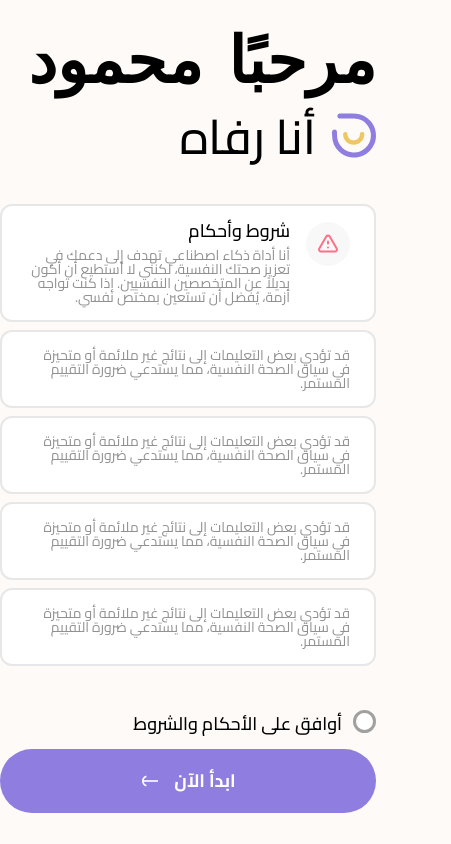
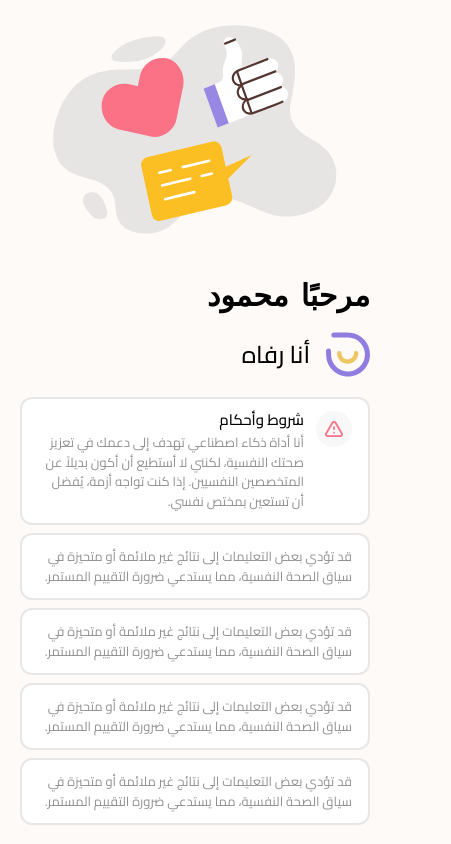
Before and after one commit to kirillchertok/Ai-website, a Next.js app: page / in a window 390 px wide. Shown: the top 844 px of the page, 451 px wide, since content can reach past the window. Built offline with nearby package versions, Linux system fonts and the light colour scheme.

Commit message:
feat(UI):implement responsive design and animatios across components

```diff
--- a/app/(onboarding)/page.tsx
+++ b/app/(onboarding)/page.tsx
@@ -1,5 +1,7 @@
 import InfoCard from '@/components/onboarding/info-card';
+import TermsAgreement from '@/components/onboarding/terms-agreement';
 import Button from '@/components/UI/button';
+import Container from '@/components/UI/Container';
 import TitleOne from '@/components/UI/TitleOne';
 import TitleTwo from '@/components/UI/TitleTwo';
 import Image from 'next/image';
@@ -8,16 +10,9 @@ import React from 'react';
 
 const OnboardingPage = () => {
   return (
-    <section className="flex flex-row-reverse justify-center items-center">
-      <div className="flex-1 flex items-center justify-end">
-        <Image
-          src="/images/onboarding.svg"
-          width={656}
-          height={410}
-          alt="logo"
-        />
-      </div>
-      <div className="flex-1 flex flex-col gap-11">
+    <Container className="h-full">
+      <section className="grid md:grid-cols-2 gap-8 xs:gap-10 sm:gap-11 xl:gap-0 justify-center items-center">
+        <div className="flex-1 flex flex-col gap-8 xs:gap-10 sm:gap-11 2xl:gap-11 md:order-1 order-2">
           <div>
             <TitleOne>مرحبًا محمود</TitleOne>
             <div className="flex items-center gap-4 mt-4">
@@ -30,30 +25,38 @@ const OnboardingPage = () => {
               title="شروط وأحكام"
               description="أنا أداة ذكاء اصطناعي تهدف إلى دعمك في تعزيز صحتك النفسية، لكنني لا أستطيع أن أكون بديلاً عن المتخصصين النفسيين. إذا كنت تواجه أزمة، يُفضل أن تستعين بمختص نفسي."
               icon="/images/exclamation.svg"
+              animationDelay="0ms"
             />
-          <InfoCard description="قد تؤدي بعض التعليمات إلى نتائج غير ملائمة أو متحيزة في سياق الصحة النفسية، مما يستدعي ضرورة التقييم المستمر." />
-          <InfoCard description="قد تؤدي بعض التعليمات إلى نتائج غير ملائمة أو متحيزة في سياق الصحة النفسية، مما يستدعي ضرورة التقييم المستمر." />
-          <InfoCard description="قد تؤدي بعض التعليمات إلى نتائج غير ملائمة أو متحيزة في سياق الصحة النفسية، مما يستدعي ضرورة التقييم المستمر." />
-          <InfoCard description="قد تؤدي بعض التعليمات إلى نتائج غير ملائمة أو متحيزة في سياق الصحة النفسية، مما يستدعي ضرورة التقييم المستمر." />
+            <InfoCard
+              description="قد تؤدي بعض التعليمات إلى نتائج غير ملائمة أو متحيزة في سياق الصحة النفسية، مما يستدعي ضرورة التقييم المستمر."
+              animationDelay="200ms"
+            />
+            <InfoCard
+              description="قد تؤدي بعض التعليمات إلى نتائج غير ملائمة أو متحيزة في سياق الصحة النفسية، مما يستدعي ضرورة التقييم المستمر."
+              animationDelay="400ms"
+            />
+            <InfoCard
+              description="قد تؤدي بعض التعليمات إلى نتائج غير ملائمة أو متحيزة في سياق الصحة النفسية، مما يستدعي ضرورة التقييم المستمر."
+              animationDelay="600ms"
+            />
+            <InfoCard
+              description="قد تؤدي بعض التعليمات إلى نتائج غير ملائمة أو متحيزة في سياق الصحة النفسية، مما يستدعي ضرورة التقييم المستمر."
+              animationDelay="800ms"
+            />
           </div>
-        <div className="">
-          <label className="container">
-            أوافق على الأحكام والشروط
-            <input type="checkbox" />
-            <span className="checkmark"></span>
-          </label>
-          <Link href={`/subscription-page`}>
-            <Button
-              bgColor="bg-[#907DE0]"
-              className="w-[23.5rem] h-[4rem] py-3.5 px-8 text-lg leading-[100%] font-extrabold"
-              icon={'/images/arrow_right.svg'}
-              content="ابدأ الآن"
-              type="button"
+          <TermsAgreement />
+        </div>
+        <div className="flex-1 flex items-center justify-end md:order-2 order-1 animate-slideInFromRight">
+          <Image
+            src="/images/onboarding.svg"
+            width={656}
+            height={410}
+            alt="logo"
+            className="w-full h-full object-contain"
           />
-          </Link>
-        </div>
         </div>
       </section>
+    </Container>
   );
 };
 
--- a/app/globals.css
+++ b/app/globals.css
@@ -18,26 +18,89 @@
   --color-background: var(--background);
   --color-foreground: var(--foreground);
   --font-sans: var(--font-cairo-sans);
+
+  /* Custom breakpoints */
+  --breakpoint-xs: 320px;
+  --breakpoint-sm: 640px;
+  --breakpoint-md: 768px;
+  --breakpoint-lg: 1024px;
+  --breakpoint-xl: 1280px;
+  --breakpoint-2xl: 1536px;
+  --breakpoint-3xl: 1920px;
 }
 .font-lyon {
   font-family: var(--font-lyon);
 }
 
-/* @media (prefers-color-scheme: dark) {
-  :root {
-    --background: #0a0a0a;
-    --foreground: #ededed;
-  }
-} */
-
 body {
   background: var(--background);
   color: var(--foreground);
-  height: 100dvh;
-  display: flex;
+  height: auto;
   font-family: var(--font-sans);
-  overflow: hidden;
+  overflow-x: hidden;
 }
+
+/* Start Animations */
+
+@keyframes fadeIn {
+  from {
+    opacity: 0;
+    transform: translateY(-20px);
+  }
+  to {
+    opacity: 1;
+    transform: translateY(0);
+  }
+}
+
+@keyframes slideInFromRight {
+  from {
+    opacity: 0;
+    transform: translateX(-100px);
+  }
+  to {
+    opacity: 1;
+    transform: translateX(0);
+  }
+}
+@keyframes slideInFromTop {
+  from {
+    opacity: 0;
+    transform: translateY(-50px);
+  }
+  to {
+    opacity: 1;
+    transform: translateY(0);
+  }
+}
+
+@keyframes slideInFromBottom {
+  from {
+    opacity: 0;
+    transform: translateY(50px);
+  }
+  to {
+    opacity: 1;
+    transform: translateY(0);
+  }
+}
+
+.animate-slideInFromTop {
+  animation: slideInFromTop 600ms ease-out forwards;
+}
+
+.animate-slideInFromBottom {
+  animation: slideInFromBottom 600ms ease-out forwards;
+}
+
+.animate-fadeIn {
+  animation: fadeIn 500ms ease forwards;
+}
+
+.animate-slideInFromRight {
+  animation: slideInFromRight 600ms ease-out forwards;
+}
+/* End Animations */
 
 /* Start radio Button */
 /* Customize the label (the container) */
@@ -76,16 +139,18 @@ body {
   background-color: white;
   border: 3px solid #a0a0a0;
   border-radius: 50%;
+  transition: transform 200ms ease; /* Add transition for smooth animation */
 }
 
-/* On mouse-over, add a grey background color */
+/* On mouse-over, add a grey background color and scale effect */
 .container:hover input ~ .checkmark {
   background-color: #ccc;
+  transform: scale(0.9); /* Scale down to 90% on hover */
 }
 
 /* When the radio button is checked, add a blue background */
 .container input:checked ~ .checkmark {
-  background-color: #2196f3;
+  background-color: white;
 }
 
 /* Create the indicator (the dot/circle - hidden when not checked) */
@@ -108,6 +173,6 @@ body {
   height: 8px;
   transform: translate(-50%, -50%);
   border-radius: 50%;
-  background: white;
+  background: #8775d6;
 }
 /* End radio Button */
--- a/app/layout.tsx
+++ b/app/layout.tsx
@@ -19,11 +19,13 @@ export default function RootLayout({
   children: React.ReactNode;
 }>) {
   return (
-    <html lang="ar" dir="rtl">
+    <html lang="ar" dir="rtl" className="h-full">
       <body
-        className={`${cairoSans.className} antialiased py-[5.6875rem] px-[4.6875rem]`}
+        className={`${cairoSans.className} antialiased min-h-screen flex flex-col justify-center items-center`}
       >
-        {children}
+        <div className="w-full flex-1 flex items-center justify-center">
+          {children}
+        </div>
       </body>
     </html>
   );
--- /dev/null
+++ b/components/UI/Container.tsx
@@ -0,0 +1,23 @@
+import React from 'react';
+import cn from 'clsx';
+
+interface ContainerProps {
+  children: React.ReactNode;
+  className?: string;
+}
+
+const Container: React.FC<ContainerProps> = ({ children, className }) => {
+  return (
+    <div
+      className={cn(
+        'w-full mx-auto px-4 py-4 xs:px-5 xs:py-5 sm:px-6 sm:py-6 md:px-8 md:py-8 lg:px-12 lg:py-10 xl:px-16 xl:py-12 2xl:px-20 2xl:py-14 3xl:py-16',
+        'max-w-[320px] xs:max-w-[480px] sm:max-w-[640px] md:max-w-[768px] lg:max-w-[1024px] xl:max-w-[1280px] 2xl:max-w-[1536px]',
+        className
+      )}
+    >
+      {children}
+    </div>
+  );
+};
+
+export default Container;
--- a/components/UI/TitleOne.tsx
+++ b/components/UI/TitleOne.tsx
@@ -7,7 +7,14 @@ type TitleOneT = {
 };
 const TitleOne = ({ children, className }: TitleOneT) => {
   return (
-    <h1 className={cn('text-[4rem]/16 font-bold font-lyon', className)}>
+    <h1
+      className={cn(
+        'text-2xl xs:text-3xl sm:text-4xl md:text-5xl lg:text-6xl xl:text-[3.5rem] 2xl:text-[4rem]',
+        'leading-tight xs:leading-tight sm:leading-tight md:leading-tight lg:leading-tight xl:leading-[1.1] 2xl:leading-[1]',
+        'font-bold font-lyon',
+        className
+      )}
+    >
       {children}
     </h1>
   );
--- a/components/UI/TitleTwo.tsx
+++ b/components/UI/TitleTwo.tsx
@@ -7,7 +7,16 @@ type TitleTwoT = {
 };
 const TitleTwo = ({ children, className }: TitleTwoT) => {
   return (
-    <h2 className={cn('text-5xl/12 font-medium', className)}>{children}</h2>
+    <h2
+      className={cn(
+        'text-xl xs:text-2xl sm:text-3xl md:text-4xl lg:text-[2.5rem] xl:text-5xl',
+        'leading-tight xs:leading-tight sm:leading-tight md:leading-tight lg:leading-[1.2] xl:leading-[1.2]',
+        'font-medium',
+        className
+      )}
+    >
+      {children}
+    </h2>
   );
 };
 
--- a/components/UI/button.tsx
+++ b/components/UI/button.tsx
@@ -15,12 +15,20 @@ const Button = ({ bgColor, icon, content, type, className }: buttonType) => {
     <button
       type={type}
       className={cn(
-        'flex flex-row-reverse items-center justify-center gap-3.5 text-white rounded-full cursor-pointer',
+        'flex flex-row-reverse items-center justify-center gap-2 xs:gap-2.5 sm:gap-3 md:gap-3.5 text-white rounded-full cursor-pointer text-sm xs:text-base sm:text-lg md:text-lg lg:text-lg hover:scale-95 duration-200',
         bgColor,
         className
       )}
     >
-      {icon && <Image src={icon as string} width={20} height={20} alt="logo" />}
+      {icon && (
+        <Image
+          src={icon as string}
+          width={20}
+          height={20}
+          className="w-4 h-4 xs:w-5 xs:h-5 sm:w-6 sm:h-6 md:w-6 md:h-6 lg:w-7 lg:h-7"
+          alt="logo"
+        />
+      )}
       {content}
     </button>
   );
--- a/components/onboarding/info-card.tsx
+++ b/components/onboarding/info-card.tsx
@@ -5,24 +5,39 @@ type InfoCard = {
   title?: string;
   description: string;
   icon?: string;
+  animationDelay?: string;
 };
 
-const InfoCard = ({ title, description, icon }: InfoCard) => {
+const InfoCard = ({
+  title,
+  description,
+  icon,
+  animationDelay = '0ms',
+}: InfoCard) => {
   return (
-    <div className="bg-white border-2 border-[#E7E7E7] rounded-xl py-4 px-6 flex items-center gap-4">
+    <div
+      className="bg-white border-2 border-[#E7E7E7] rounded-lg xs:rounded-xl py-3 px-4 xs:py-3 xs:px-4 sm:py-3 sm:px-5 md:py-4 md:px-4 flex items-center gap-2 xs:gap-3 sm:gap-3 md:gap-4 opacity-0 translate-y-[-20px] animate-fadeIn"
+      style={{ animationDelay }}
+    >
       {icon && (
-        <div className="min-w-[2.75rem] h-[2.75rem] bg-[#F8F8F8] rounded-full flex items-center justify-center self-start">
-          <Image src={icon} width={20} height={20} alt="logo" />
+        <div className="min-w-[2rem] h-[2rem] xs:min-w-[2.25rem] xs:h-[2.25rem] sm:min-w-[2.5rem] sm:h-[2.5rem] md:min-w-[2.75rem] md:h-[2.75rem] bg-[#F8F8F8] rounded-full flex items-center justify-center self-start">
+          <Image
+            src={icon}
+            width={16}
+            height={16}
+            className="w-4 h-4 xs:w-[18px] xs:h-[18px] sm:w-5 sm:h-5 md:w-5 md:h-5"
+            alt="logo"
+          />
         </div>
       )}
 
       <div>
         {title && (
-          <h3 className="text-[1.125rem] leading-[100%] font-medium mb-2">
+          <h3 className="text-[0.875rem] xs:text-[0.9375rem] sm:text-[1rem] md:text-[1.125rem] leading-[120%] xs:leading-[120%] sm:leading-[120%] md:leading-[100%] font-medium mb-1 xs:mb-1 sm:mb-1.5 md:mb-2">
             {title}
           </h3>
         )}
-        <p className="text-[0.875rem] leading-[100%] font-normal text-[#919191]">
+        <p className="text-[0.75rem] xs:text-[0.8125rem] sm:text-[0.8125rem] md:text-[0.875rem] leading-[150%] xs:leading-[150%] sm:leading-[150%] md:leading-[150%] font-normal text-[#919191]">
           {description}
         </p>
       </div>
--- a/components/onboarding/subscription-card.tsx
+++ b/components/onboarding/subscription-card.tsx
@@ -8,9 +8,12 @@ type SubscriptionCard = {
   content: string[];
   buttonText: string;
   buttonColor: string;
+  hoverColorBtn?: string; // Add hover color prop
   colorBorderDescription: string;
   backgroundCard: string;
   spaceTopBtn: string;
+  animationClass?: string;
+  animationDelay?: string;
 };
 const SubscriptionCard = ({
   title,
@@ -19,49 +22,53 @@ const SubscriptionCard = ({
   content,
   buttonText,
   buttonColor,
+  hoverColorBtn, // Add to props
   colorBorderDescription,
   backgroundCard,
   spaceTopBtn,
+  animationClass = '',
+  animationDelay = '0ms',
 }: SubscriptionCard) => {
   return (
     <div
       style={{ border: `1px solid ${colorBorderDescription}` }}
-      className={`border-1 rounded-4xl p-2 flex flex-col justify-between ${backgroundCard} flex-1`}
+      className={`border-1 rounded-4xl p-2 flex flex-col justify-between ${backgroundCard} flex-1 opacity-0 ${animationClass}`}
     >
       <div className="flex flex-col gap-3">
-        <h2 className="text-xl/8 font-bold text-[#4F3422] text-center">
+        <h2 className="text-base/6 xs:text-lg/7 sm:text-xl/8 md:text-xl/8 lg:text-2xl/9 font-bold text-[#4F3422] text-center">
           {title}
         </h2>
         <p
           style={{ color: `${colorBorderDescription}` }}
-          className={`text-[0.875rem] leading-[100%] font-normal text-center`}
+          className={`text-xs xs:text-sm sm:text-[0.875rem] md:text-base leading-[100%] font-normal text-center max-w-full xs:max-w-[90%] sm:max-w-[85%] mx-auto`}
         >
           {description}
         </p>
         {price && (
-          <p className="text-5xl/18 font-bold text-[#222222] flex items-center justify-center gap-3">
+          <p className="text-3xl/12 xs:text-4xl/14 sm:text-4xl/16 md:text-5xl/18 font-bold text-[#222222] flex items-center justify-center gap-2 xs:gap-3">
             {price}
             <Image
               src="/images/saudCur.svg"
               width={32}
               height={35}
               alt="price"
+              className="w-6 h-6 xs:w-7 xs:h-7 sm:w-8 sm:h-8 md:w-9 md:h-9 lg:w-10 lg:h-10"
             />
           </p>
         )}
         {content.map((item, index) => (
           <div
             key={index}
-            className="flex items-center justify-between py-2 px-6 rounded-full border-1 border-[#CCCCCC] bg-white"
+            className="flex items-center justify-between py-1.5 xs:py-2 px-3 xs:px-4 sm:px-5 md:px-6 rounded-full border-1 border-[#CCCCCC] bg-white"
           >
             <p
               key={item}
-              className="text-base/6 leading-[100%] font-semibold text-[#736B66]"
+              className="text-xs xs:text-sm sm:text-base/6 md:text-base/6 leading-[100%] font-semibold text-[#736B66] pr-2"
             >
               {item}
             </p>
             <div
-              className="size-6 flex items-center justify-center rounded-full"
+              className="size-4 xs:size-5 sm:min-w-6 sm:h-6 flex items-center justify-center rounded-full"
               style={{ backgroundColor: `${colorBorderDescription}` }}
             >
               <Image
@@ -69,6 +76,7 @@ const SubscriptionCard = ({
                 width={10}
                 height={8}
                 alt="checked"
+                className="w-2 h-2 xs:w-2.5 xs:h-2.5 sm:w-3 sm:h-3 md:w-3.5 md:h-3.5"
               />
             </div>
           </div>
@@ -76,7 +84,7 @@ const SubscriptionCard = ({
       </div>
       <Button
         bgColor={buttonColor}
-        className={`w-full h-auto py-3.5 px-8 text-lg leading-[100%] font-extrabold ${spaceTopBtn}`}
+        className={`w-full h-auto py-3 xs:py-3 sm:py-3 md:py-3.5 px-6 xs:px-6 sm:px-6 md:px-8 text-sm xs:text-base sm:text-lg leading-[100%] font-bold xs:font-extrabold ${spaceTopBtn} ${hoverColorBtn}`}
         content={buttonText}
         type="submit"
       />
--- /dev/null
+++ b/components/onboarding/terms-agreement.tsx
@@ -0,0 +1,45 @@
+'use client';
+
+import Button from '@/components/UI/button';
+import Link from 'next/link';
+import { useState } from 'react';
+
+const TermsAgreement = () => {
+  const [isChecked, setIsChecked] = useState(false);
+
+  return (
+    <div className="mt-4 xs:mt-5 sm:mt-6 md:mt-8">
+      <label className="container mb-3 xs:mb-4 sm:mb-5 md:mb-6 block text-sm xs:text-base sm:text-lg">
+        أوافق على الأحكام والشروط
+        <input
+          type="checkbox"
+          onChange={(e) => setIsChecked(e.target.checked)}
+          checked={isChecked}
+        />
+        <span className="checkmark"></span>
+      </label>
+
+      {isChecked ? (
+        <Link href="/subscription-page">
+          <Button
+            bgColor="bg-[#907DE0]"
+            className="w-full xs:w-full sm:w-[20rem] md:w-[22rem] lg:w-[23.5rem] h-[3rem] xs:h-[3.25rem] sm:h-[3.5rem] md:h-[3.75rem] lg:h-[4rem] py-2 xs:py-2.5 sm:py-3 md:py-3.5 px-4 xs:px-5 sm:px-6 md:px-7 lg:px-8 font-bold xs:font-extrabold leading-[100%] hover:bg-[#8775d6]"
+            icon="/images/arrow_right.svg"
+            content="ابدأ الآن"
+            type="button"
+          />
+        </Link>
+      ) : (
+        <Button
+          bgColor="bg-gray-400"
+          className="w-full xs:w-full sm:w-[20rem] md:w-[22rem] lg:w-[23.5rem] h-[3rem] xs:h-[3.25rem] sm:h-[3.5rem] md:h-[3.75rem] lg:h-[4rem] py-2 xs:py-2.5 sm:py-3 md:py-3.5 px-4 xs:px-5 sm:px-6 md:px-7 lg:px-8 font-bold xs:font-extrabold leading-[100%] cursor-not-allowed hover:scale-none"
+          icon="/images/arrow_right.svg"
+          content="ابدأ الآن"
+          type="button"
+        />
+      )}
+    </div>
+  );
+};
+
+export default TermsAgreement;
```
Also changed, not shown: app/(onboarding)/subscription-page/page.tsx (+15 -2 lines). Lines whose indentation alone changed are shown as unchanged.
